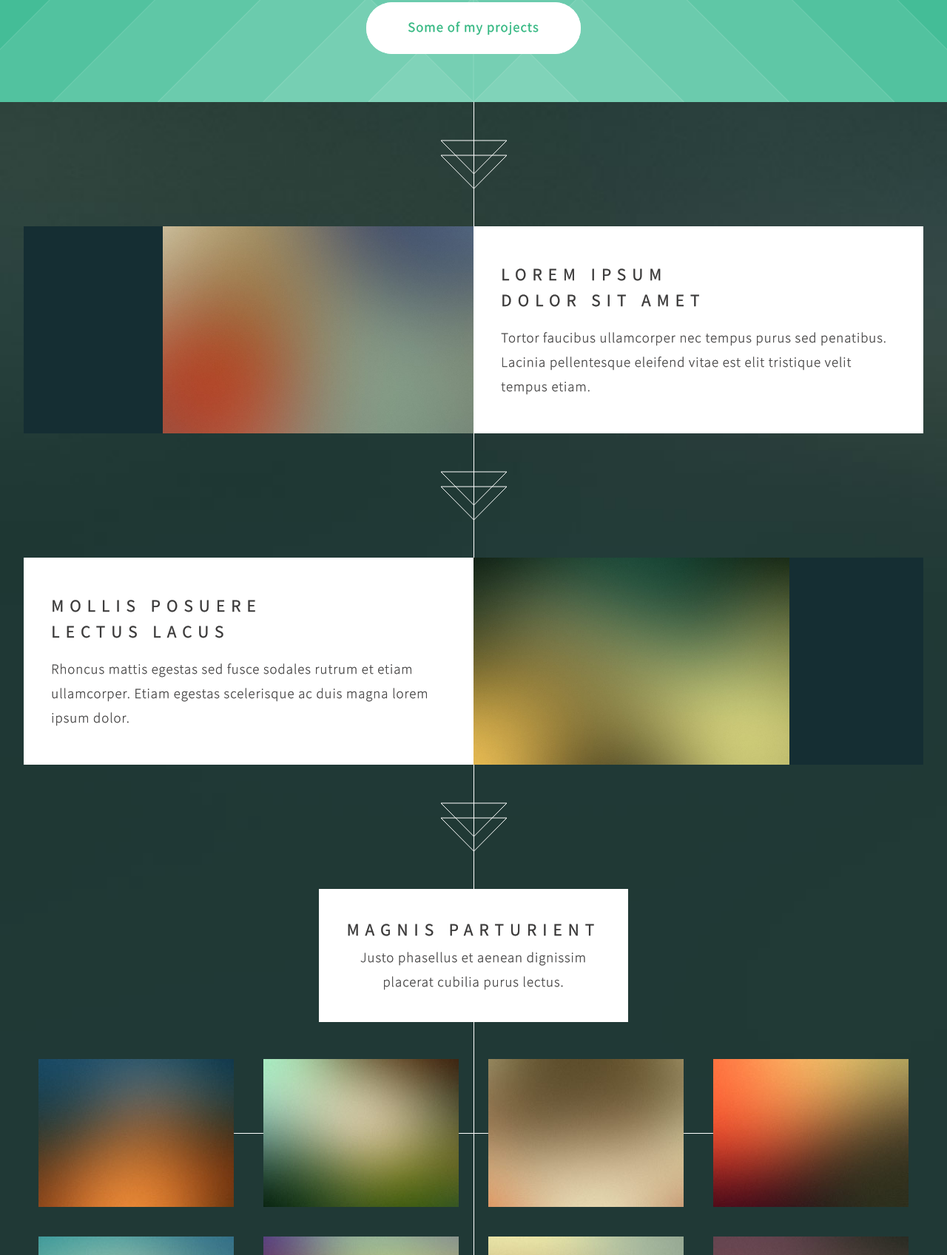
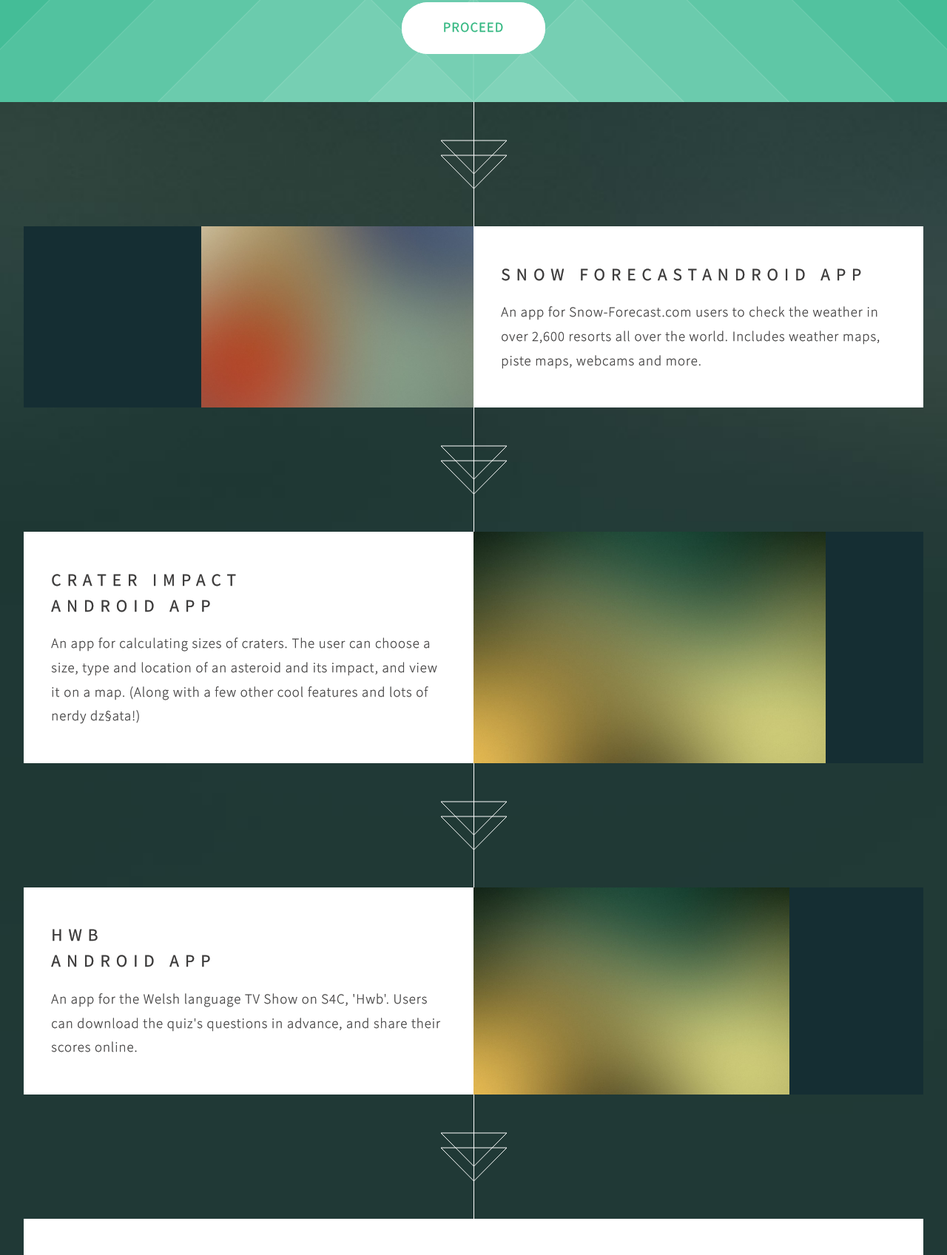
Before and after one commit to michaelcspeed/michaelcspeed.github.io, a plain HTML site: page index.html in a window 1280 px wide. Shown: the part 1103-2800 px from the top of the page at 74% size. Drawn offline with Linux system fonts and the light colour scheme.

Commit message:
More content

```diff
--- a/index.html
+++ b/index.html
@@ -33,7 +33,7 @@
 			<p>PORTFOLIO</p>
 		</header>
 		<footer>
-			<a href="#banner" class="button style2 scrolly scrolly-centered">start</a>
+			<a href="#banner" class="button style2 scrolly scrolly-centered">START</a>
 		</footer>
 	</section>
 
@@ -50,8 +50,7 @@
 		<p>I specialise in Android, but have worked with iOS too. View
 			some of the projects I have worked on below.</p>
 		<footer>
-			<a href="#first" class="button style2 scrolly">Some of my
-				projects</a>
+			<a href="#first" class="button style2 scrolly">PROCEED</a>
 		</footer>
 	</section>
 
@@ -62,34 +61,48 @@
 			class="image full"><img src="images/pic01.jpg" alt="" /></a>
 		<div class="inner">
 			<header>
-				<h2>
-					Lorem ipsum<br /> dolor sit amet
-				</h2>
+				<h2>Snow Forecast</ br>Android app</h2>
 			</header>
-			<p>Tortor faucibus ullamcorper nec tempus purus sed penatibus.
-				Lacinia pellentesque eleifend vitae est elit tristique velit tempus
-				etiam.</p>
+			<p>An app for Snow-Forecast.com users to check the weather in
+				over 2,600 resorts all over the world. Includes weather maps, piste
+				maps, webcams and more.</p>
 		</div>
 	</article>
 
 	<!-- Feature 2 -->
 	<article class="container box style1 left">
-		<a
-			href="http://ineedchemicalx.deviantart.com/art/Kingdom-of-the-Wind-348268044"
+		<a href="https://github.com/michaelcspeed/CraterImpact"
 			class="image full"><img src="images/pic02.jpg" alt="" /></a>
 		<div class="inner">
 			<header>
 				<h2>
-					Mollis posuere<br /> lectus lacus
+					Crater Impact<br /> Android app
 				</h2>
 			</header>
-			<p>Rhoncus mattis egestas sed fusce sodales rutrum et etiam
-				ullamcorper. Etiam egestas scelerisque ac duis magna lorem ipsum
-				dolor.</p>
+			<p>An app for calculating sizes of craters. The user can choose a
+				size, type and location of an asteroid and its impact, and view it
+				on a map. (Along with a few other cool features and lots of nerdy
+				dz§ata!)</p>
 		</div>
 	</article>
 
-	<!-- Portfolio -->
+	<!-- Feature 3 -->
+	<article class="container box style1 left">
+		<a href="http://cemas.mobi/projects/muerte-en-el-prado/"
+			class="image full"><img src="images/pic02.jpg" alt="" /></a>
+		<div class="inner">
+			<header>
+				<h2>
+					Hwb<br />Android app
+				</h2>
+			</header>
+			<p>An app for the Welsh language TV Show on S4C, 'Hwb'. Users can
+				download the quiz's questions in advance, and share their scores
+				online.</p>
+		</div>
+	</article>
+
+	<!-- Portfolio
 	<article class="container box style2">
 		<header>
 			<h2>Magnis parturient</h2>
@@ -139,11 +152,12 @@
 			</div>
 		</div>
 	</article>
+	-->
 
 	<!-- Contact -->
 	<article class="container box style3">
 		<header>
-			<h2>Nisl sed ultricies</h2>
+			<h2>CONTACT</h2>
 			<p>Diam dignissim lectus eu ornare volutpat orci.</p>
 		</header>
 		<form>
```
